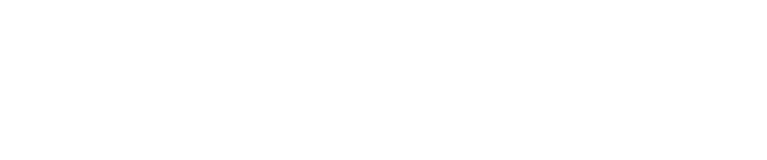
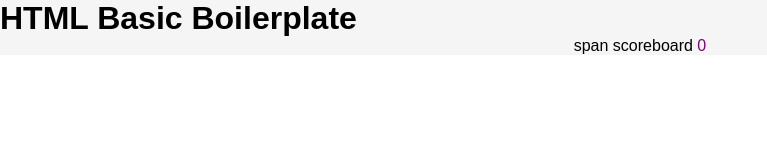
Before and after one commit to DefinitelyNotMLG/git-test, a plain HTML site: page index.html in a window 1280 px wide. Shown: the whole page, without its empty margins (0-767 px from the left). Drawn offline with Linux system fonts and the light colour scheme.

Commit message:
basic html commit

```diff
--- a/index.html
+++ b/index.html
@@ -2,12 +2,17 @@
 <html lang="en">
 <head>
     <meta charset="UTF-8">
-    <meta name="viewport" content="width=device-width, initial-scale=1.0">
-
-    <title>Git Test</title>
-
+    <meta name="viewport"
+    content="width=device-width, initial-scale=1.0">
+    <link rel="stylesheet" href="styles.css">
+    <title>HTML</title>
 </head>
 <body>
+    <div class="classy">
+        <h1>HTML Basic Boilerplate</h1>
+        <p>span scoreboard <span id="scoreboard">0</span></p>
+    </div>
 
+    <script src="app.js" charset="utf-8"></script>
 </body>
 </html>
--- a/styles.css
+++ b/styles.css
@@ -0,0 +1,19 @@
+* {
+  margin: 0;
+  padding: 0;
+  box-sizing: border-box;
+}
+
+p {
+  text-align: center;
+}
+
+.classy {
+  background: whitesmoke;
+  font-family: sans-serif;
+}
+
+#scoreboard {
+  font-size: 16px;
+  color: purple;
+}
```
